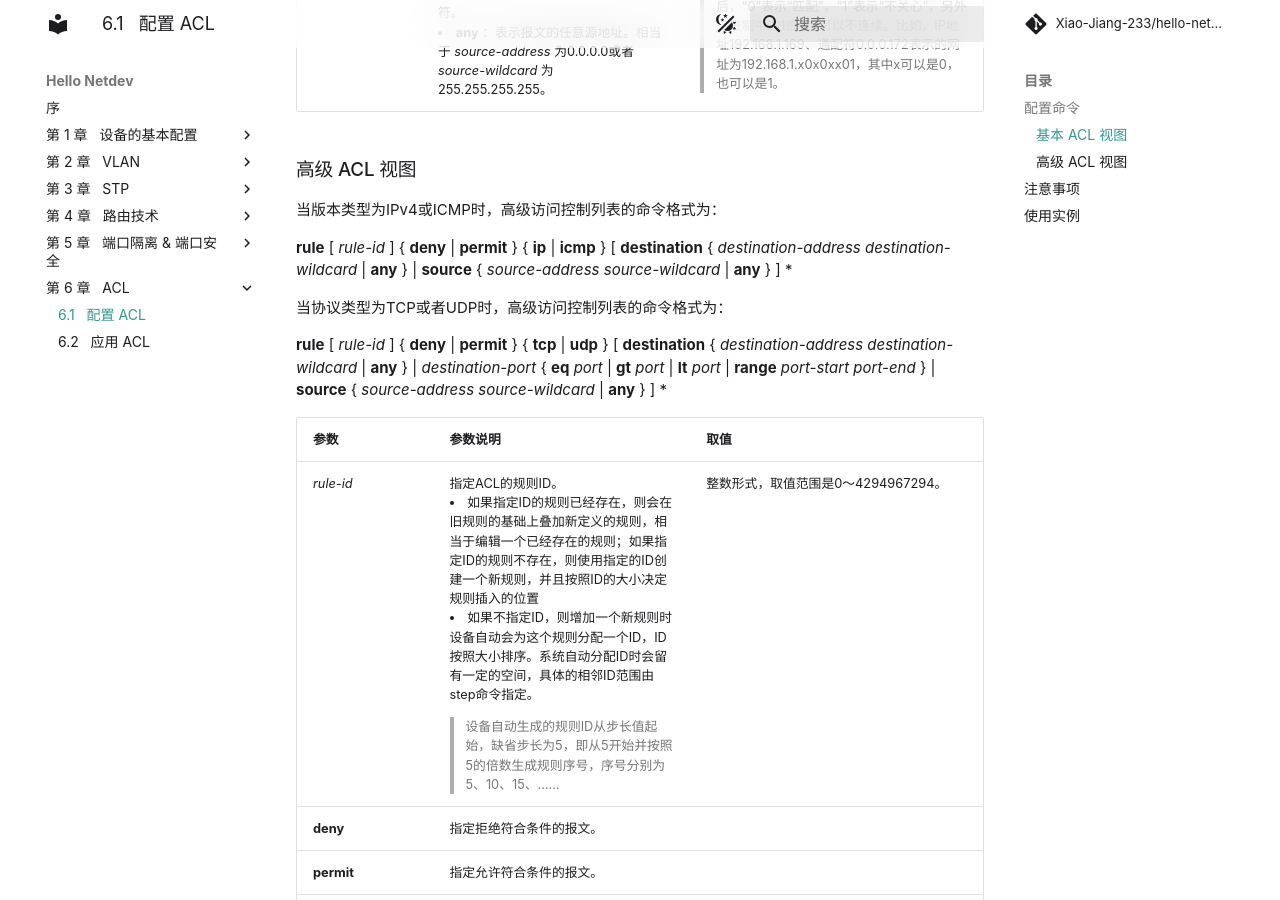
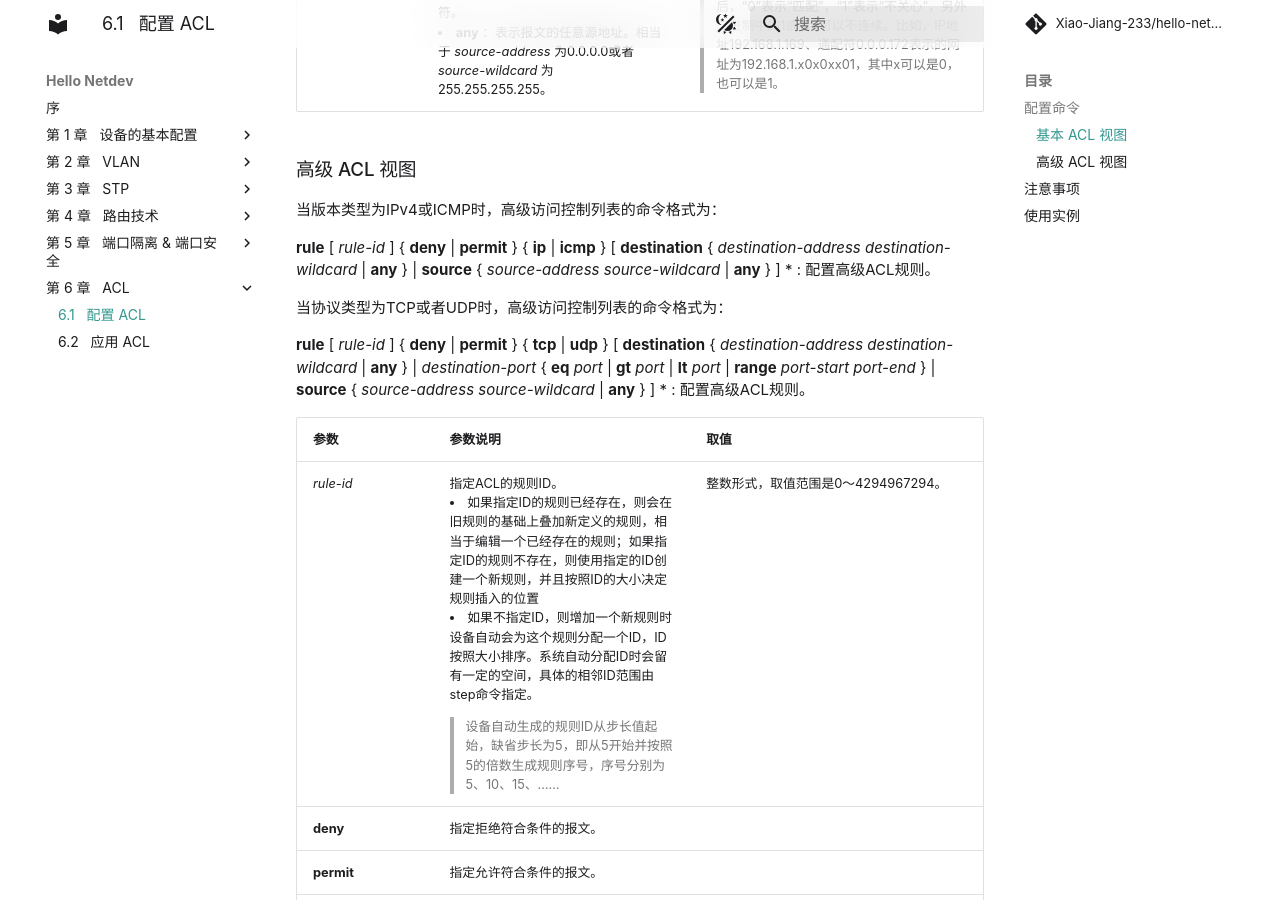
Before and after one commit to Xiao-Jiang-233/hello-netdev, an MkDocs documentation site: the page built from docs/chapter_acl/configure_acl.md, in a window 1280 px wide and 900 px high, scrolled down 1181 px. Built offline with MkDocs 1.6.1 and Material for MkDocs 9.7.7, drawn with Linux system fonts in a browser that asks for light colours; comment, search, counter and statistics services are not loaded.

Commit message:
🐞 fix: 不上落下的命令描述

```diff
--- a/docs/chapter_acl/configure_acl.md
+++ b/docs/chapter_acl/configure_acl.md
@@ -27,11 +27,11 @@ comments: true
 
 当版本类型为IPv4或ICMP时，高级访问控制列表的命令格式为：
 
-**rule** [ *rule-id* ] { **deny** | **permit** } { **ip** | **icmp** } [ **destination** { *destination-address* *destination-wildcard* | **any** } | **source** { *source-address* *source-wildcard* | **any** } ] *
+**rule** [ *rule-id* ] { **deny** | **permit** } { **ip** | **icmp** } [ **destination** { *destination-address* *destination-wildcard* | **any** } | **source** { *source-address* *source-wildcard* | **any** } ] * : 配置高级ACL规则。
 
 当协议类型为TCP或者UDP时，高级访问控制列表的命令格式为：
 
-**rule** [ *rule-id* ] { **deny** | **permit** } { **tcp** | **udp** } [ **destination** { *destination-address* *destination-wildcard* | **any** } | *destination-port* { **eq** *port* | **gt** *port* | **lt** *port* | **range** *port-start* *port-end* } | **source** { *source-address* *source-wildcard* | **any** } ] *
+**rule** [ *rule-id* ] { **deny** | **permit** } { **tcp** | **udp** } [ **destination** { *destination-address* *destination-wildcard* | **any** } | *destination-port* { **eq** *port* | **gt** *port* | **lt** *port* | **range** *port-start* *port-end* } | **source** { *source-address* *source-wildcard* | **any** } ] * : 配置高级ACL规则。
 
 | 参数                                                                        | 参数说明                                                                                                                                                                                                                                                                                                                                                                                                                                                                                                       | 取值                                                                                                                                                                                                                                                                                                                                                                                  |
 | --------------------------------------------------------------------------- | -------------------------------------------------------------------------------------------------------------------------------------------------------------------------------------------------------------------------------------------------------------------------------------------------------------------------------------------------------------------------------------------------------------------------------------------------------------------------------------------------------------- | ------------------------------------------------------------------------------------------------------------------------------------------------------------------------------------------------------------------------------------------------------------------------------------------------------------------------------------------------------------------------------------- |
```
